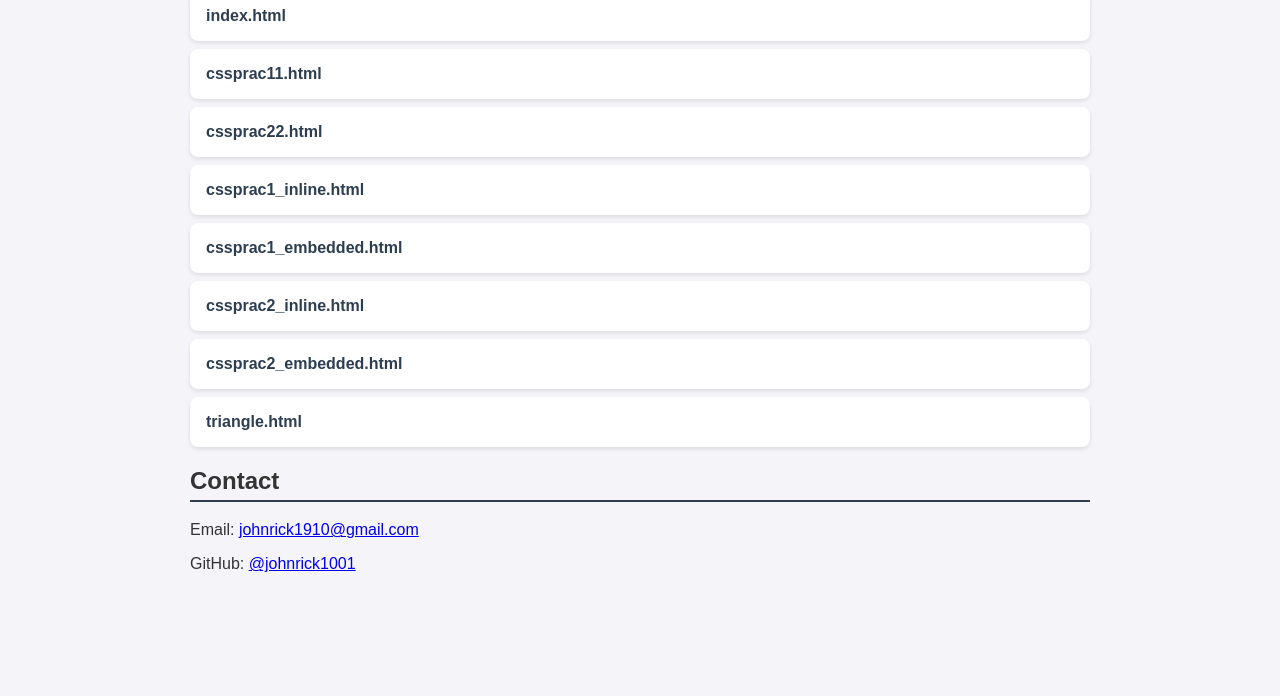
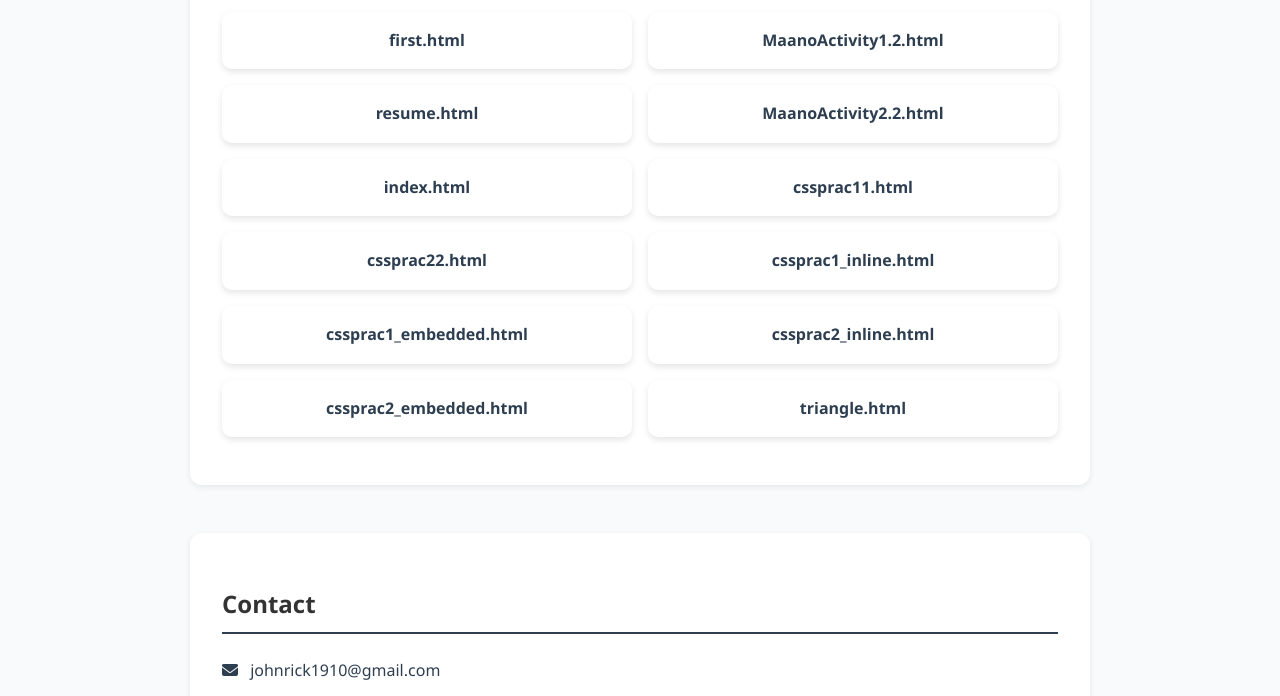
Before and after one commit to johnrick1001/Portfolio, a plain HTML site: page index.html in a window 1280 px wide. Shown: the part 570-1266 px from the top of the page. Before the commit the page ends 1207 px from the top, so only its background shows below. Drawn offline with Linux system fonts and the light colour scheme.

Commit message:
Update UI in index.html

```diff
--- a/index.html
+++ b/index.html
@@ -4,55 +4,103 @@
   <meta charset="UTF-8" />
   <meta name="viewport" content="width=device-width, initial-scale=1.0" />
   <title>My Portfolio</title>
+  <!-- Icons (still using CDN for convenience; can also be downloaded if needed) -->
+  <link rel="stylesheet" href="https://cdnjs.cloudflare.com/ajax/libs/font-awesome/6.4.0/css/all.min.css">
+
   <style>
     body {
-      font-family: Arial, sans-serif;
+      font-family: "Segoe UI", Tahoma, Geneva, Verdana, sans-serif;
       margin: 0;
       padding: 0;
-      background: #f4f4f9;
+      background: #f9fafc;
       color: #333;
+      line-height: 1.6;
+      scroll-behavior: smooth;
     }
     header {
       background: #2d3e50;
       color: white;
-      padding: 1rem 2rem;
+      padding: 1.5rem;
       text-align: center;
+      box-shadow: 0 2px 8px rgba(0,0,0,0.15);
     }
     header h1 {
       margin: 0;
-      font-size: 2rem;
+      font-size: 2.2rem;
+      font-weight: 700;
     }
     nav {
       margin-top: 0.5rem;
     }
     nav a {
-      color: #ffcc00;
+      color: #f1c40f;
       text-decoration: none;
-      margin: 0 10px;
+      margin: 0 15px;
+      font-weight: 500;
+      transition: color 0.3s ease;
+    }
+    nav a:hover {
+      color: #ffffff;
     }
     main {
       max-width: 900px;
       margin: 2rem auto;
       padding: 1rem;
     }
+    section {
+      margin-bottom: 3rem;
+      background: #fff;
+      padding: 2rem;
+      border-radius: 12px;
+      box-shadow: 0 2px 6px rgba(0,0,0,0.08);
+    }
     h2 {
       border-bottom: 2px solid #2d3e50;
-      padding-bottom: 5px;
+      padding-bottom: 8px;
+      margin-bottom: 1.5rem;
+      font-weight: 600;
     }
+    p {
+      font-size: 1rem;
+      color: #555;
+    }
+    /* Project cards */
     .project-list {
       list-style: none;
       padding: 0;
+      display: grid;
+      grid-template-columns: 1fr 1fr;
+      gap: 1rem;
     }
     .project-list li {
       background: white;
-      margin: 0.5rem 0;
       padding: 1rem;
-      border-radius: 8px;
-      box-shadow: 0 2px 4px rgba(0,0,0,0.1);
+      border-radius: 10px;
+      text-align: center;
+      box-shadow: 0 3px 6px rgba(0,0,0,0.1);
+      transition: transform 0.2s ease, box-shadow 0.2s ease;
+    }
+    .project-list li:hover {
+      transform: translateY(-5px);
+      box-shadow: 0 5px 12px rgba(0,0,0,0.15);
     }
     .project-list a {
       text-decoration: none;
-      font-weight: bold;
+      font-weight: 600;
+      color: #2d3e50;
+    }
+    /* Contact */
+    #contact a {
+      text-decoration: none;
+      color: #2d3e50;
+      font-weight: 500;
+      margin-right: 10px;
+    }
+    #contact a:hover {
+      color: #f1c40f;
+    }
+    #contact i {
+      margin-right: 8px;
       color: #2d3e50;
     }
     footer {
@@ -61,6 +109,7 @@
       color: white;
       padding: 1rem;
       margin-top: 2rem;
+      font-size: 0.9rem;
     }
   </style>
 </head>
@@ -70,6 +119,7 @@
     <nav>
       <a href="#about">About</a>
       <a href="#projects">Projects</a>
+      <a href="#contact">Contact</a>
     </nav>
   </header>
 
@@ -83,27 +133,30 @@
     <section id="projects">
       <h2>Projects & Files</h2>
       <ul class="project-list">
-        <li><a href="first.html" target="_blank" aria-label="first"> first.html</a></li>
-        <li><a href="MaanoActivity1.2.html" target="_blank" aria-label="Beethoven"> MaanoActivity1.2.html</a></li>
-        <li><a href="resume.html" target="_blank" aria-label="resume"> resume.html</a></li>
-        <li><a href="MaanoActivity2.2.html" target="_blank" aria-label="TV Schedule"> MaanoActivity2.2.html</a></li>
-        <li><a href="Activity2.3/index.html" target="_blank" aria-label="Frame Page"> index.html</a></li>
-        <li><a href="Activity3.1/cssprac11.html" target="_blank" aria-label="Practice 1"> cssprac11.html</a></li>
-        <li><a href="Activity3.1/cssprac22.html" target="_blank" aria-label="Practice 2"> cssprac22.html</a></li>
-        <li><a href="Activity3.2/cssprac1_inline.html" target="_blank" aria-label="Practice 1 Inline"> cssprac1_inline.html</a></li>
-        <li><a href="Activity3.2/cssprac1_embedded.html" target="_blank" aria-label="Practice 1 Embedded"> cssprac1_embedded.html</a></li>
-        <li><a href="Activity3.2/cssprac2_inline.html" target="_blank" aria-label="Practice 2 Inline"> cssprac2_inline.html</a></li>
-        <li><a href="Activity3.2/cssprac2_embedded.html" target="_blank" aria-label="Practice 2 Embedded"> cssprac2_embedded.html</a></li>
-        <li><a href="triangle.html" target="_blank" aria-label="Triangle Checker"> triangle.html</a></li>
+        <li><a href="first.html" target="_blank">first.html</a></li>
+        <li><a href="MaanoActivity1.2.html" target="_blank">MaanoActivity1.2.html</a></li>
+        <li><a href="resume.html" target="_blank">resume.html</a></li>
+        <li><a href="MaanoActivity2.2.html" target="_blank">MaanoActivity2.2.html</a></li>
+        <li><a href="Activity2.3/index.html" target="_blank">index.html</a></li>
+        <li><a href="Activity3.1/cssprac11.html" target="_blank">cssprac11.html</a></li>
+        <li><a href="Activity3.1/cssprac22.html" target="_blank">cssprac22.html</a></li>
+        <li><a href="Activity3.2/cssprac1_inline.html" target="_blank">cssprac1_inline.html</a></li>
+        <li><a href="Activity3.2/cssprac1_embedded.html" target="_blank">cssprac1_embedded.html</a></li>
+        <li><a href="Activity3.2/cssprac2_inline.html" target="_blank">cssprac2_inline.html</a></li>
+        <li><a href="Activity3.2/cssprac2_embedded.html" target="_blank">cssprac2_embedded.html</a></li>
+        <li><a href="triangle.html" target="_blank">triangle.html</a></li>
       </ul>
     </section>
 
     <section id="contact">
       <h2>Contact</h2>
-      <p>Email: <a href="mailto:johnrick1910@gmail.com">johnrick1910@gmail.com</a></p>
-      <p>GitHub: <a href="https://github.com/johnrick1001" target="_blank">@johnrick1001</a></p>
+      <p><i class="fas fa-envelope"></i> <a href="mailto:johnrick1910@gmail.com">johnrick1910@gmail.com</a></p>
+      <p><i class="fab fa-github"></i> <a href="https://github.com/johnrick1001" target="_blank">@johnrick1001</a></p>
     </section>
   </main>
 
+  <footer>
+    &copy; 2025 John Rick Maano | All Rights Reserved
+  </footer>
 </body>
 </html>
```
